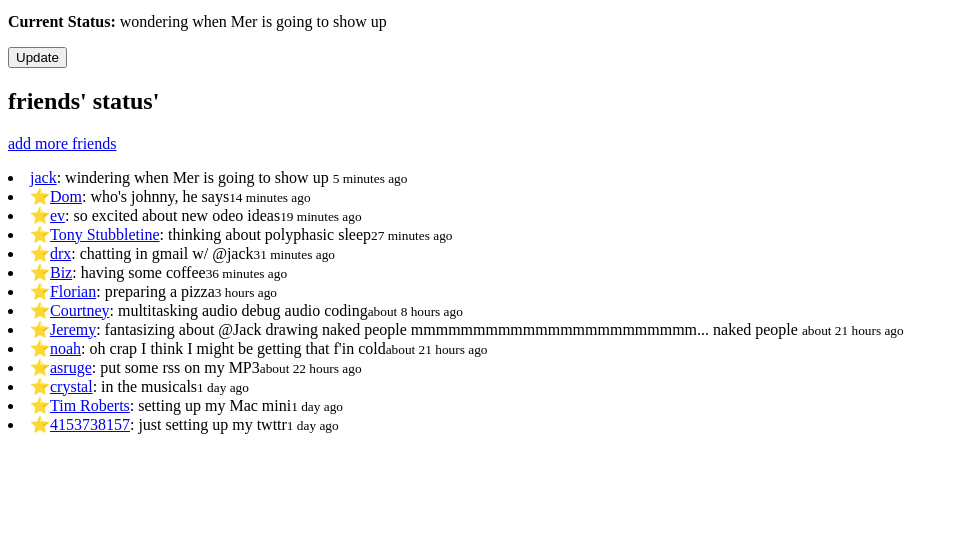
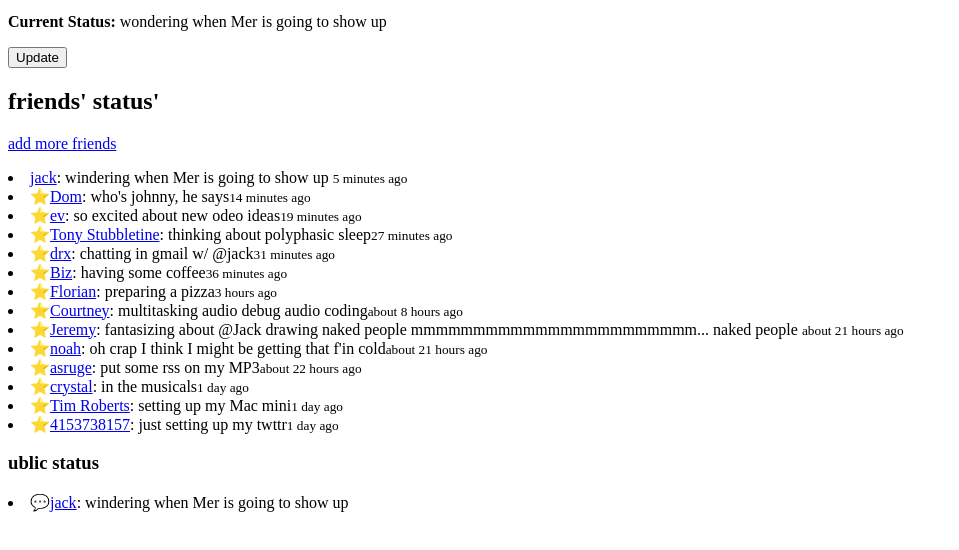
Before and after one commit to owen-dearman/html-twitter-base, a website: page index.html in a window 1280 px wide. Shown: the part 202-752 px from the top of the page, without its empty margins (0-959 px from the left). Drawn offline with Linux system fonts and the light colour scheme.

Commit message:
public status added

```diff
--- a/index.html
+++ b/index.html
@@ -93,5 +93,11 @@
         </uo>
       </list-friends-status>
     </friend-status>
+    <public-status>
+      <h3>ublic status</h3>
+      <uo>
+        <li>💬<a href="#">jack</a>: windering when Mer is going to show up</li>
+      </uo>
+    </public-status>
   </body>
 </html>
```
